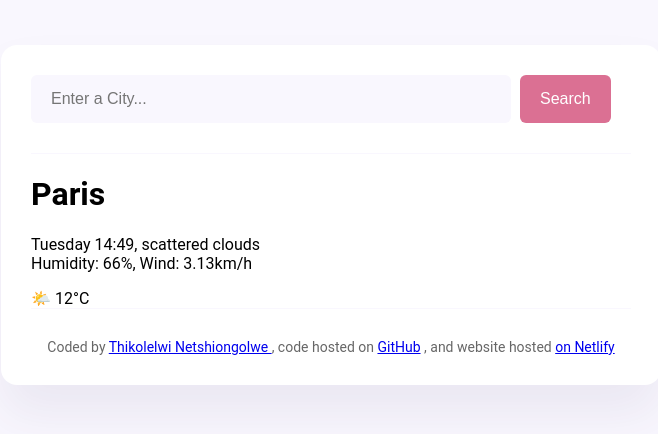
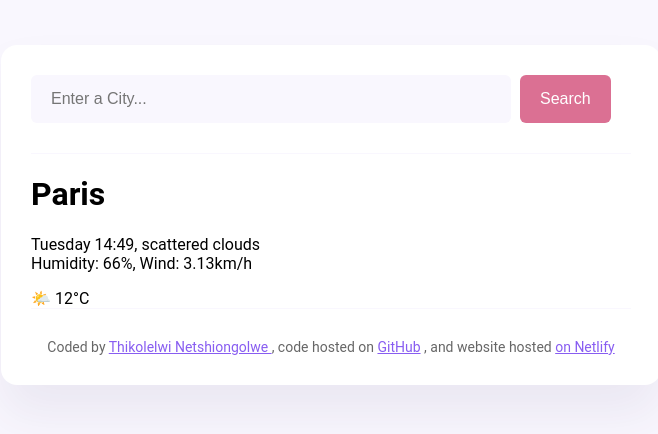
Before and after one commit to Thiko123/WeatherApp-Week7-SheCodes, a plain HTML site: page index.html in a window 1280 px wide. Shown: the whole page, without its empty margins (309-967 px from the left). Drawn offline with Linux system fonts and the light colour scheme.

Commit message:
Coloured links

```diff
--- a/src/style.css
+++ b/src/style.css
@@ -1,6 +1,9 @@
 body{
     background-color: #f9f7fe;
     font-family: "Roboto", sans-serif;
+}
+a {
+    color: #885df1;
 }
 
 .weather-app{
```
